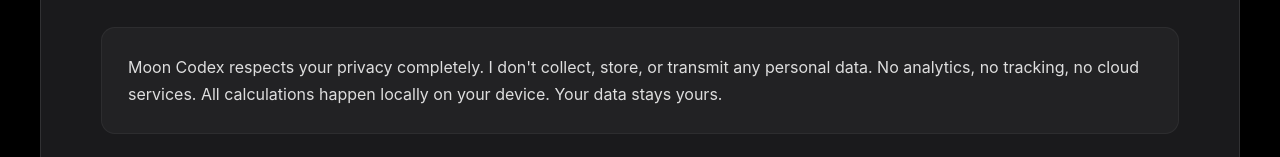
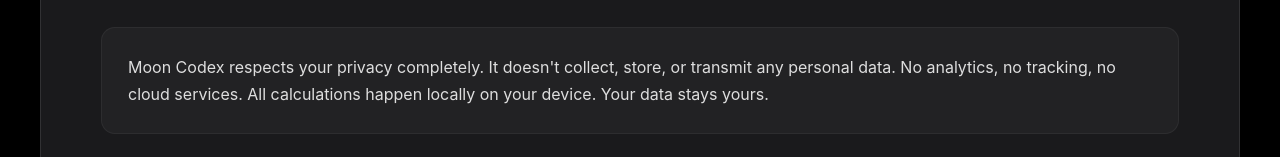
Before and after one commit to bogrim19/bogrim19.github.io, a plain HTML site: page index.html in a window 1280 px wide. Shown: the part 1987-2144 px from the top of the page. Drawn offline with Linux system fonts and the light colour scheme.

Commit message:
Update index.html

```diff
--- a/index.html
+++ b/index.html
@@ -513,7 +513,7 @@
 
         <h2>Privacy</h2>
         <div class="info-section">
-            <p>Moon Codex respects your privacy completely. I don't collect, store, or transmit any personal data. No analytics, no tracking, no cloud services. All calculations happen locally on your device. Your data stays yours.</p>
+            <p>Moon Codex respects your privacy completely. It doesn't collect, store, or transmit any personal data. No analytics, no tracking, no cloud services. All calculations happen locally on your device. Your data stays yours.</p>
         </div>
 
         <h2>About</h2>
```
